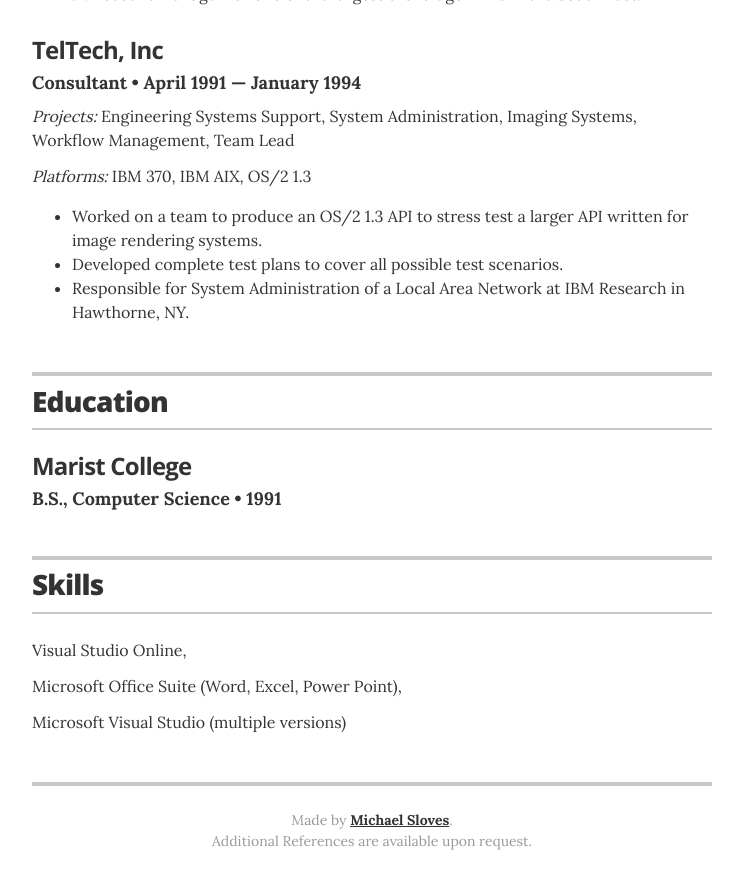
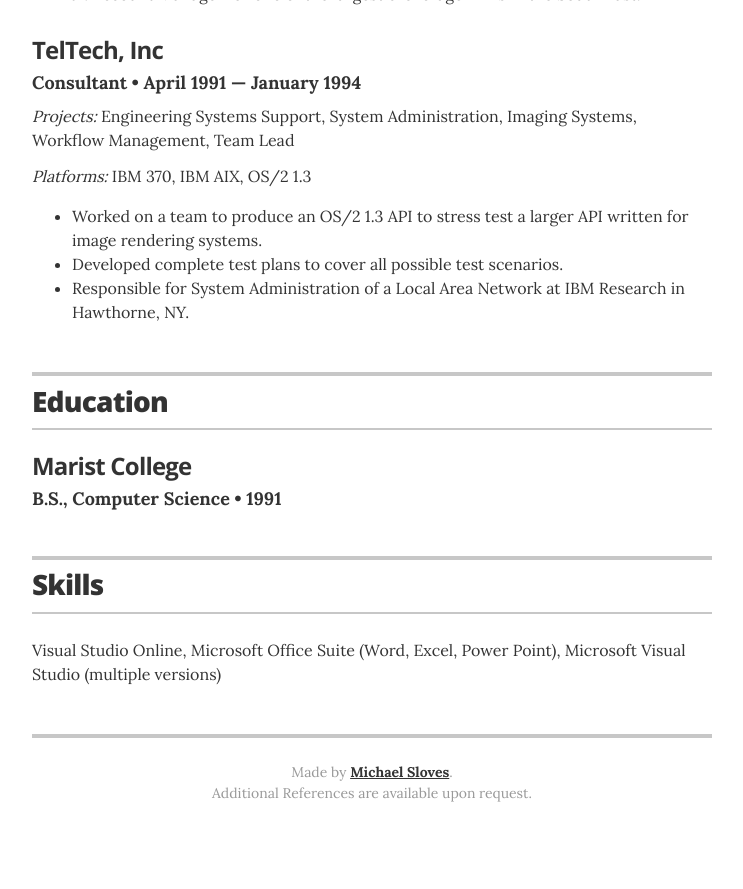
Before and after one commit to Sloveez/sloveez.github.io, a Jekyll site: the page built from index.html, in a window 1280 px wide and 900 px high, scrolled down 4289 px. Shown: the top 889 px of the window, without its empty margins (268-1011 px from the left). Built offline with Jekyll 4.4.1, drawn with Linux system fonts in a browser that asks for light colours; after the commit the page ends 5141 px from its top, so only the background shows below that.

Commit message:
Update resume.html

```diff
--- a/_layouts/resume.html
+++ b/_layouts/resume.html
@@ -130,11 +130,11 @@
           <h2>Skills</h2>
         </header>
 
-        {% for skill in site.data.skills %}
-        <p class="resume-item-copy">
+      <p class="resume-item-copy">
+      {% for skill in site.data.skills %}
         {{ skill.name }}
-        </p>
-        {% endfor %}
+      {% endfor %}
+      </p>
 
       </section>
       <!-- end Skills -->
```
